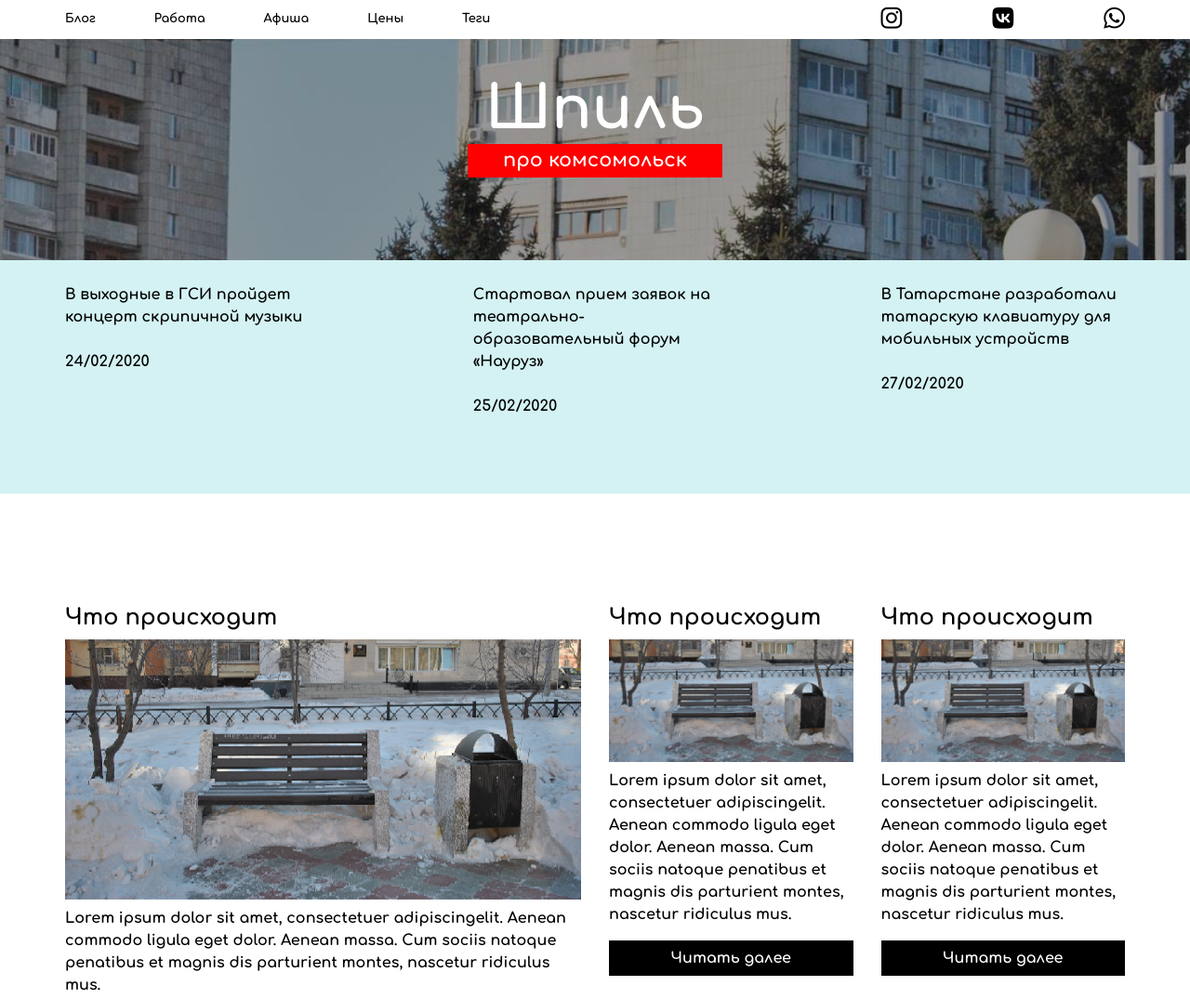
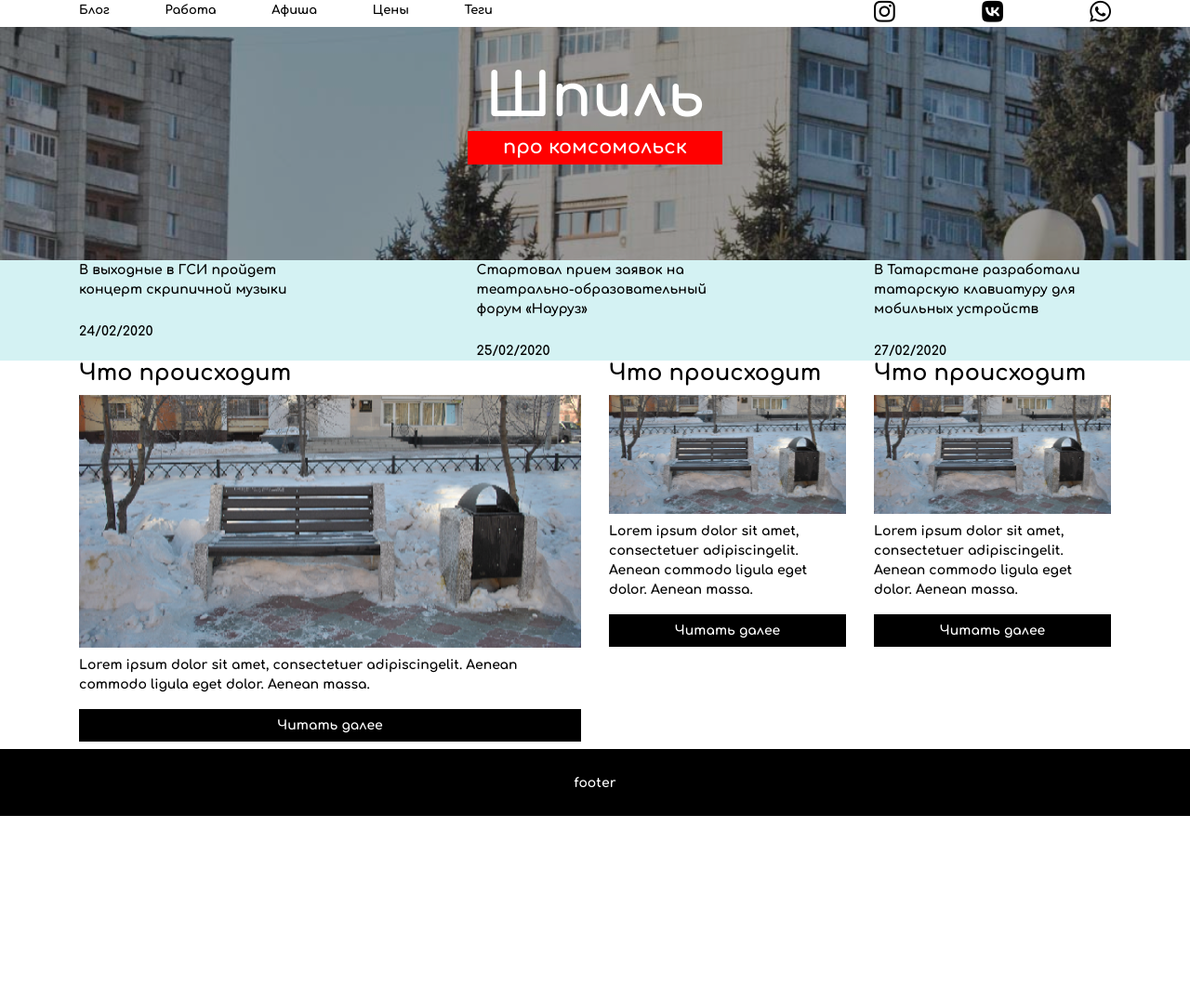
Before and after one commit to cnegaa/shpilkms, a plain HTML site: page index.html in a window 1280 px wide. Shown: the top 1075 px of the page at 93% size. After the commit the page ends 878 px from the top, so only its background shows below. Drawn offline with Linux system fonts and the light colour scheme.

Commit message:
fixed theme

```diff
--- a/css/main.css
+++ b/css/main.css
@@ -5,14 +5,14 @@
 	padding: 0;
 }
 
-html, body {
+html {
 	height: 100%;
 }
 
-
 body {
+	height: 100%;
 	font-family: 'Comfortaa', cursive;
-	font-size: 16px;
+	font-size: 14px;
 	color: #000;
 }
 
@@ -54,24 +54,32 @@ ul, li {
 
 /*main class*/
 
-.wrapper {
+.wrapper { /*в desktop footer стоит не так как надо (если убратьь flex о все норм )*/
 	display: flex;
 	justify-content: space-between;
 	flex-direction: column;
 	height: 100%;
 }
 
-.main-btn:hover {
+/*.main-btn:hover { должно пригодится
 	cursor: pointer;
+}
+
+.main-btn: a hover {
+	color: #fff;
 }
 
 .main-btn:active {
  	background: #3c76b6;
- }
+ } */
 
 
 .container {
 	padding: 0;
+}
+
+.row {
+	margin: 0; /*если не поставить margin то в мобильной версии появляется отступ и прокрутка*/
 }
 /*header*/
 
@@ -92,7 +100,6 @@ ul, li {
 	display: block;
 	padding: 5%;
 }
-
 
 
 .menu-nav, .social {
@@ -119,7 +126,7 @@ ul, li {
 	display: none;
 }
 
-.theme-list {
+.theme-list { /*где должы быть эти классы в медиа или здесь */
 	display: flex;
 	justify-content: space-between;
 }
@@ -129,15 +136,6 @@ ul, li {
 	flex-direction: column;
 }
 
-/*.theme-link {
-	color: #000;
-}
-
-.theme-link:hover{
-	color: #FF0000;
-	cursor: pointer;
-}
-*/
 
 /*content*/
 
@@ -160,7 +158,7 @@ ul, li {
 	text-align: center;
 }
 
-/*/*footer */
+/*footer */
 
 .footer {
 	background: #000;
@@ -181,9 +179,7 @@ ul, li {
 		justify-content: space-between;
 		align-items: center;
 		background: #fff;
-		height: 15%;
 		margin-bottom: 3%;
-		padding: 0 2% 0 2%;
 	}
 
 	.header-menu a {
@@ -199,9 +195,6 @@ ul, li {
 	.menu-social {
 		display: block;
 	}
-	.menu-toggler {
-		display: none;
-	}
 
 	.burger {
 		display: none;
@@ -212,29 +205,22 @@ ul, li {
 		margin: 0;
 		display: flex;
 		justify-content: space-between;
-
-}
+	}
 
 	.theme {
 		display: block;
-		padding-top: 25px;
-		height: 22%;
-		display: block;
 		background: #D4F2F3;
-		margin-bottom: 120px;
 	}
 
+}
+/*snezhana.efremova.98@bk.ru*/
 
 
-}
+/*git config --global user.email "snezhana.efremova.98@bk.ru"
+git config --global user.name "sneggaa"
 
 
+snegaa
 
-
-
-
-
-
-
-
- }
+shpilkms
+*/
--- a/index.html
+++ b/index.html
@@ -12,7 +12,7 @@
 	<div class="wrapper">
 		<div class="main">
 			<header class="header" id="header">
-				<nav class="header-menu">
+				<nav class="header-menu"> <!-- какой col поставить от 576рх и до 720px -->
 					<div class="container">
 						<div class="row">
 							<div class="burger">
@@ -37,7 +37,7 @@
 									<a href="#">Теги</a>
 								</li>
 							</ul>
-							<ul class="social col-md-3 ml-auto">
+							<ul class="social col-md-3 ml-auto ">
 								<li class="social-item">
 									<a href="#">
 										<i class="fab fa-instagram fa-2x"></i>
@@ -73,15 +73,15 @@
 						<div class="row">
 							<div class="theme-list">
 								<div class="theme-list-item col-md-3">
-									<a href="#" class="theme-link mb-4">В выходные в ГСИ пройдет концерт скрипичной музыки</a>
+									<a href="#" class="mb-4">В выходные в ГСИ пройдет концерт скрипичной музыки</a>
 									<data>24/02/2020</data>
 								</div>
 								<div class="theme-list-item col-md-3">
-									<a href="#" class="theme-link mb-4">Стартовал прием заявок на театрально-образовательный форум «Науруз»</a>
+									<a href="#" class="mb-4">Стартовал прием заявок на театрально-образовательный форум «Науруз»</a>
 									<data>25/02/2020</data>
 								</div>
 								<div class="theme-list-item col-md-3">
-									<a href="#" class="theme-link mb-4">В Татарстане разработали татарскую клавиатуру для мобильных устройств</a>
+									<a href="#" class="mb-4">В Татарстане разработали татарскую клавиатуру для мобильных устройств</a>
 									<data>27/02/2020</data>
 								</div>
 							</div>
@@ -90,19 +90,19 @@
 				</div>
 				<a href=""></a>
 			</div>
-			<div class="content mb-5">
-				<div class="container">
-					<div class="news">
+			<div class="content">
+				<div class="news">
+					<div class="container">
 						<div class="row">
-							<div class="col-12 col-md-6 news">
-								<div class="news-item mb-5">
+							<div class="col-12 col-md-5 col-lg-6 mb-2">
+								<div class="news-item">
 									<h2>Что происходит</h2>
 									<div class="news-item-img mb-2">
 										<img src="img/news/news1.png">
 									</div>
 									<div class="news-item-info">
 										<div class="news-item-info-text mb-3">
-											Lorem ipsum dolor sit amet, consectetuer adipiscingelit. Aenean commodo ligula eget dolor. Aenean massa. Cum sociis natoque penatibus et magnis dis parturient montes, nascetur ridiculus mus.
+											Lorem ipsum dolor sit amet, consectetuer adipiscingelit. Aenean commodo ligula eget dolor. Aenean massa.
 										</div>
 										<div class="news-item-info-btn">
 											<a href="#" class="next-btn">
@@ -112,7 +112,7 @@
 									</div>
 								</div>
 							</div>
-							<div class="col-12 col-md-3 news">
+							<div class="col-12 col-md-5 col-lg-3 mb-2">
 								<div class="news-item">
 									<h2>Что происходит</h2>
 									<div class="news-item-img mb-2">
@@ -120,7 +120,7 @@
 									</div>
 									<div class="news-item-info">
 										<div class="news-item-info-text mb-3">
-											Lorem ipsum dolor sit amet, consectetuer adipiscingelit. Aenean commodo ligula eget dolor. Aenean massa. Cum sociis natoque penatibus et magnis dis parturient montes, nascetur ridiculus mus.
+											Lorem ipsum dolor sit amet, consectetuer adipiscingelit. Aenean commodo ligula eget dolor. Aenean massa.
 										</div>
 										<div class="news-item-info-btn">
 											<a href="#" class="next-btn">
@@ -130,7 +130,7 @@
 									</div>
 								</div>
 							</div>
-							<div class="col-12 col-md-3 news">
+							<div class="col-12 col-md-5 col-lg-3 mb-2">
 								<div class="news-item">
 									<h2>Что происходит</h2>
 									<div class="news-item-img mb-2">
@@ -138,7 +138,7 @@
 									</div>
 									<div class="news-item-info">
 										<div class="news-item-info-text mb-3">
-											Lorem ipsum dolor sit amet, consectetuer adipiscingelit. Aenean commodo ligula eget dolor. Aenean massa. Cum sociis natoque penatibus et magnis dis parturient montes, nascetur ridiculus mus.
+											Lorem ipsum dolor sit amet, consectetuer adipiscingelit. Aenean commodo ligula eget dolor. Aenean massa.
 										</div>
 										<div class="news-item-info-btn">
 											<a href="#" class="next-btn">
```
Also changed, not shown: 1 other file.
